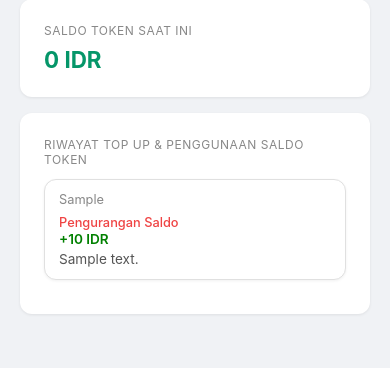
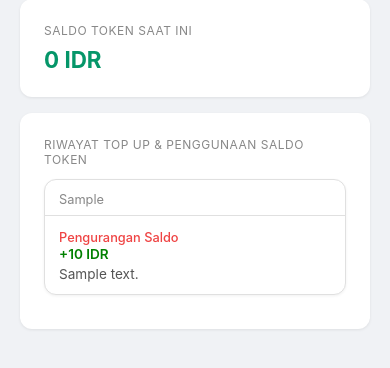
Before and after one commit to rohcuan/rohtembak-xl, a Python web app: template templates/user/history.html in a window 390 px wide. Shown: the part 190-558 px from the top of the page. Run offline with Jinja, Linux system fonts and the light colour scheme; the template is opened without the code that fills it: most values are stand-ins (such as "Sample title", 1, 10 or a date in 2020).

Commit message:
History mobile card: full-width divider under the date

```diff
--- a/templates/user/history.html
+++ b/templates/user/history.html
@@ -15,7 +15,11 @@
     margin-bottom: 10px;
     box-shadow: 0 1px 3px rgba(0,0,0,.06);
   }
-  .trx-card .trx-date { font-size: .8rem; color: #888; margin-bottom: 4px; }
+  .trx-card .trx-date { font-size: .8rem; color: #888; }
+  .trx-card .trx-divider {
+    border-top: 1px solid #e0e0e0;
+    margin: 8px -14px 10px;
+  }
   .trx-card .trx-amount { font-size: .85rem; font-weight: 600; margin-bottom: 4px; }
   .trx-card .trx-desc { font-size: .85rem; color: #555; }
 }
@@ -75,6 +79,7 @@
         {% for t in transactions %}
         <div class="trx-card">
             <div class="trx-date">{{ t.ts }}</div>
+            <div class="trx-divider"></div>
             {{ type_badge(t) }}
             <div class="trx-amount" style="color:{{ 'green' if t.amount > 0 else 'red' }}">
                 {{ "+" if t.amount > 0 else "-" }}{{ "{:,}".format(t.amount|abs) }} IDR
```
